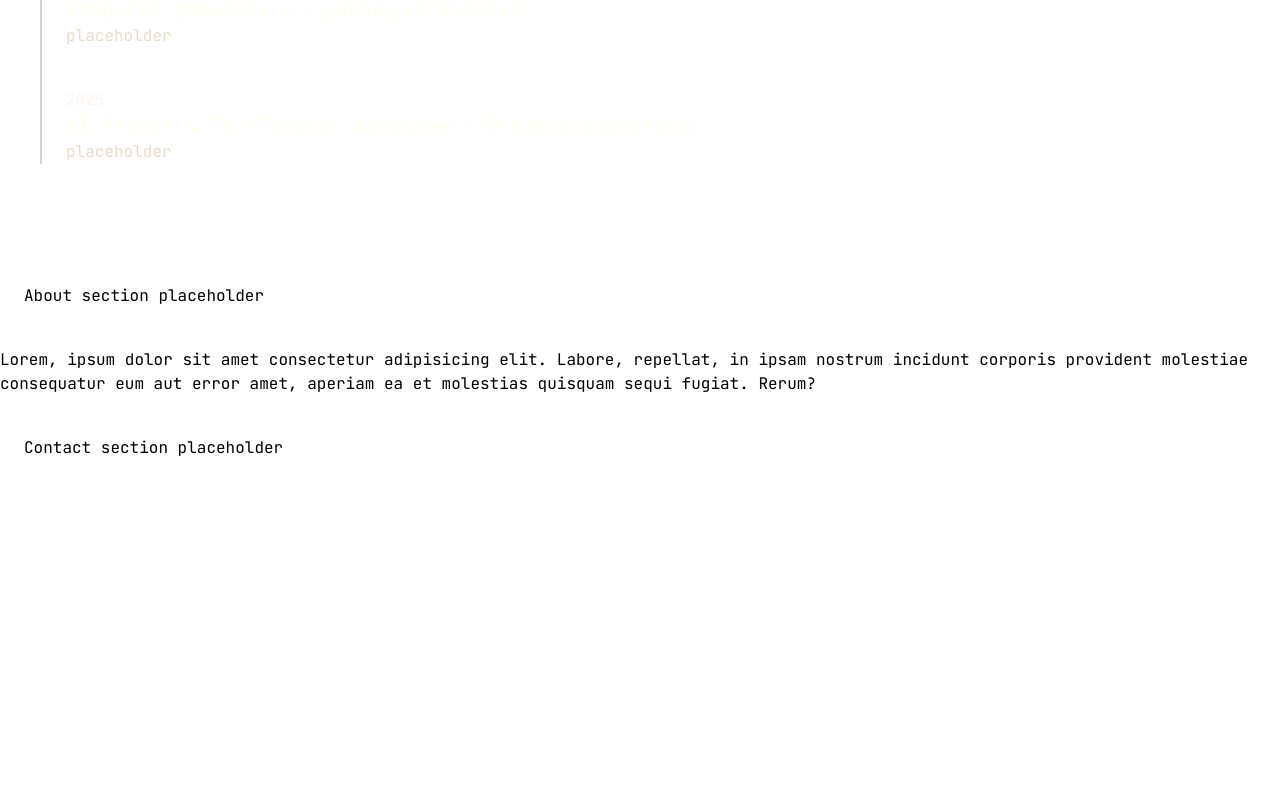
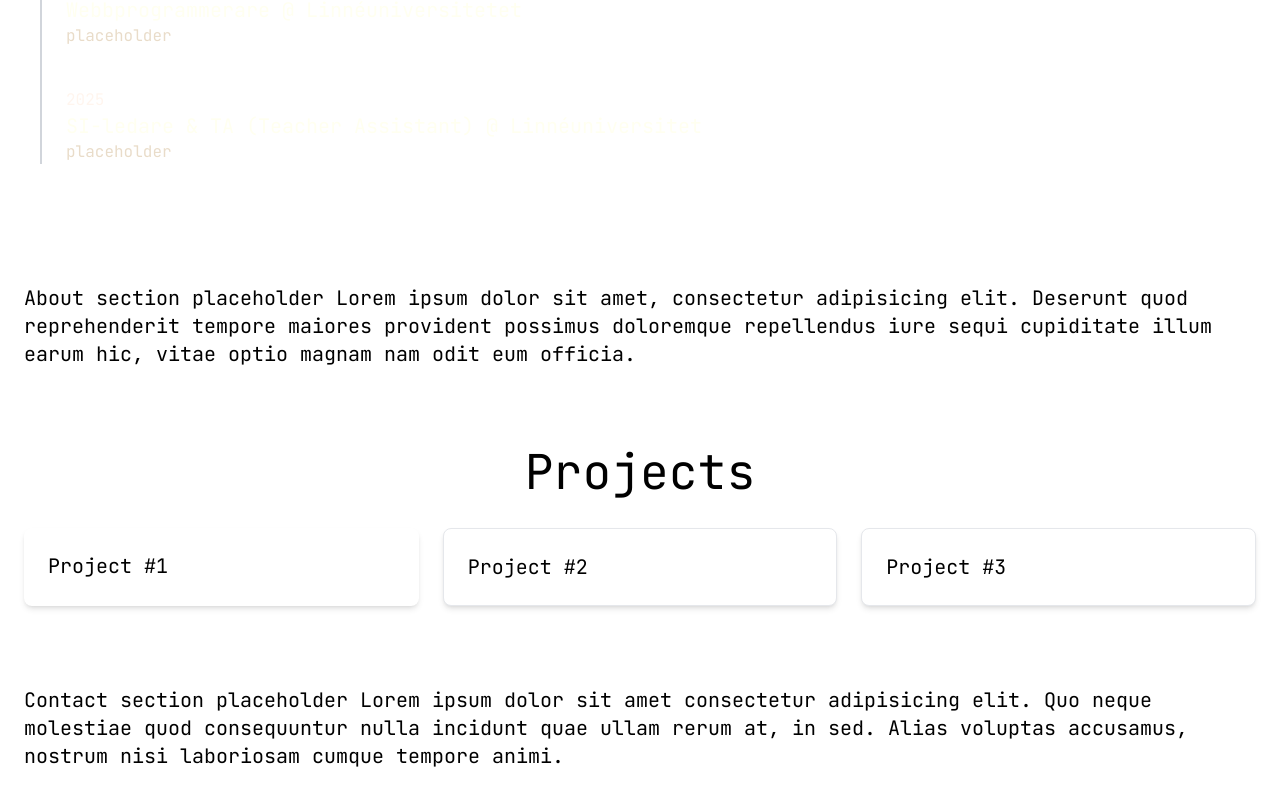
Before and after one commit to lambergmiki/portfolio-with-react, a React (Vite) app: page / in a window 1280 px wide. Shown: the part 648-1454 px from the top of the page. Before the commit the page ends 1148 px from the top, so only its background shows below. Built offline with nearby package versions, Linux system fonts and the light colour scheme.

Commit message:
Fix navbar links to sections, add provisionary project cards

```diff
--- a/src/components/About.jsx
+++ b/src/components/About.jsx
@@ -1,7 +1,7 @@
 
 const About = () => {
   return (
-    <section id="about" className="relative p-10 pl-6">About section placeholder</section>
+    <section id="about" className="relative p-10 pl-6 text-xl">About section placeholder Lorem ipsum dolor sit amet, consectetur adipisicing elit. Deserunt quod reprehenderit tempore maiores provident possimus doloremque repellendus iure sequi cupiditate illum earum hic, vitae optio magnam nam odit eum officia.</section>
   )
 }
 
--- a/src/components/Contact.jsx
+++ b/src/components/Contact.jsx
@@ -1,7 +1,7 @@
 
 const Contact = () => {
   return (
-    <section id="contact" className="relative p-10 pl-6">Contact section placeholder</section>
+    <section id="contact" className="relative p-10 pl-6 text-xl">Contact section placeholder Lorem ipsum dolor sit amet consectetur adipisicing elit. Quo neque molestiae quod consequuntur nulla incidunt quae ullam rerum at, in sed. Alias voluptas accusamus, nostrum nisi laboriosam cumque tempore animi.</section>
   )
 }
 
--- a/src/components/Header.jsx
+++ b/src/components/Header.jsx
@@ -60,19 +60,19 @@ const Header = () => {
           {/* -scale-y-100 mirrors element on its y-axis */}
           <a
             className="text-base text-primary-white tracking-wider transition-all duration-300 hover:-scale-y-125"
-            href="#"
+            href="#about"
           >
             about me
           </a>
           <a
             className="text-base text-primary-white tracking-wider transition-all duration-300 hover:-scale-y-125"
-            href="#"
+            href="#projects"
           >
             projects
           </a>
           <a
             className="text-base text-primary-white tracking-wider transition-all duration-300 hover:-scale-y-125"
-            href="#"
+            href="#contact"
           >
             contact
           </a>
--- a/src/components/Projects.jsx
+++ b/src/components/Projects.jsx
@@ -1,8 +1,22 @@
 
 const Projects = () => {
   return (
-    <section id="projects">Lorem, ipsum dolor sit amet consectetur adipisicing elit. Labore, repellat, in ipsam nostrum incidunt corporis provident molestiae consequatur eum aut error amet, aperiam ea et molestias quisquam sequi fugiat. Rerum?</section>
-  )
-}
+    <section id="projects" className="relative px-6 py-10 text-xl">
+      <h2 className="text-5xl mb-8 text-center">Projects</h2>
 
-export default Projects
+      <div className="grid gap-6 md:grid-cols-2 lg:grid-cols-3">
+        <div className="project-card bg-white p-6 rounded-lg shadow-md">
+          Project #1
+        </div>
+        <div className="project-card border bg-white p-6 rounded-lg shadow-md">
+          Project #2
+        </div>
+        <div className="project-card border bg-white p-6 rounded-lg shadow-md">
+          Project #3
+        </div>
+      </div>
+    </section>
+  );
+};
+
+export default Projects;
```
